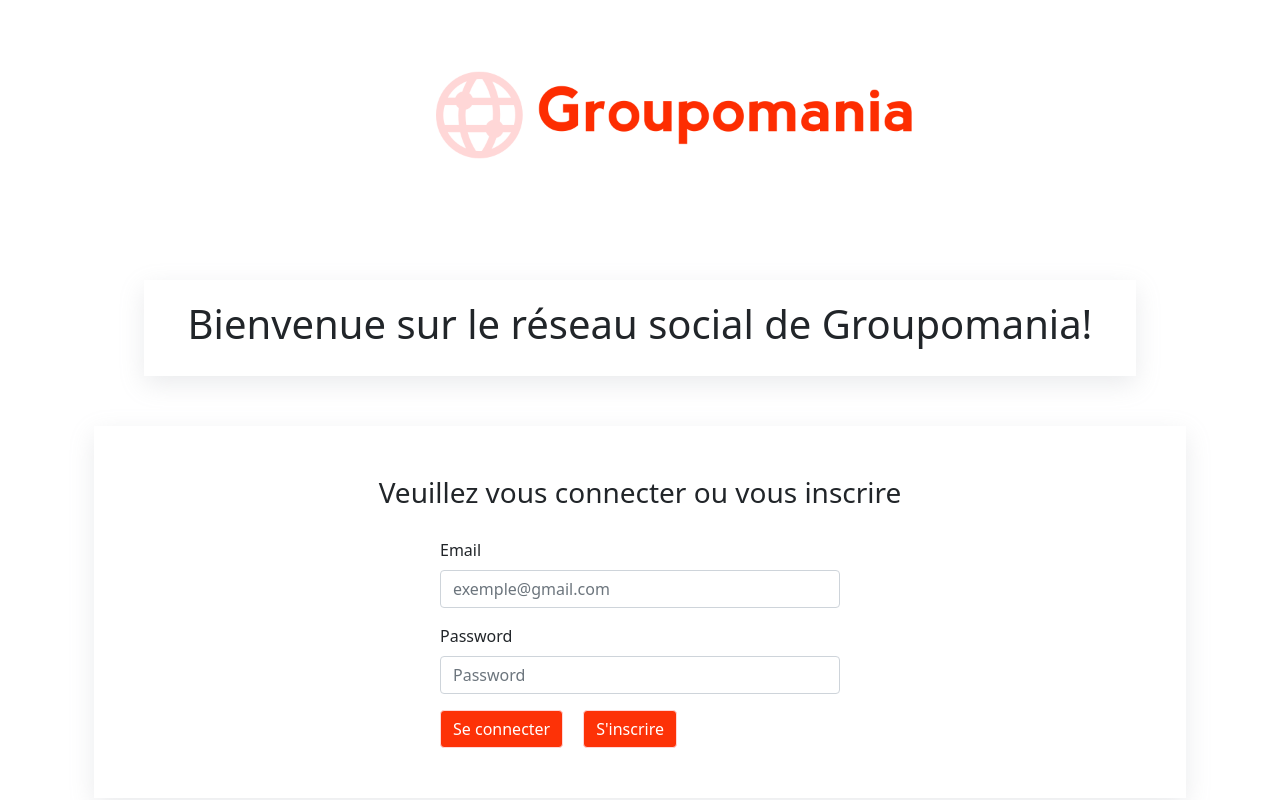
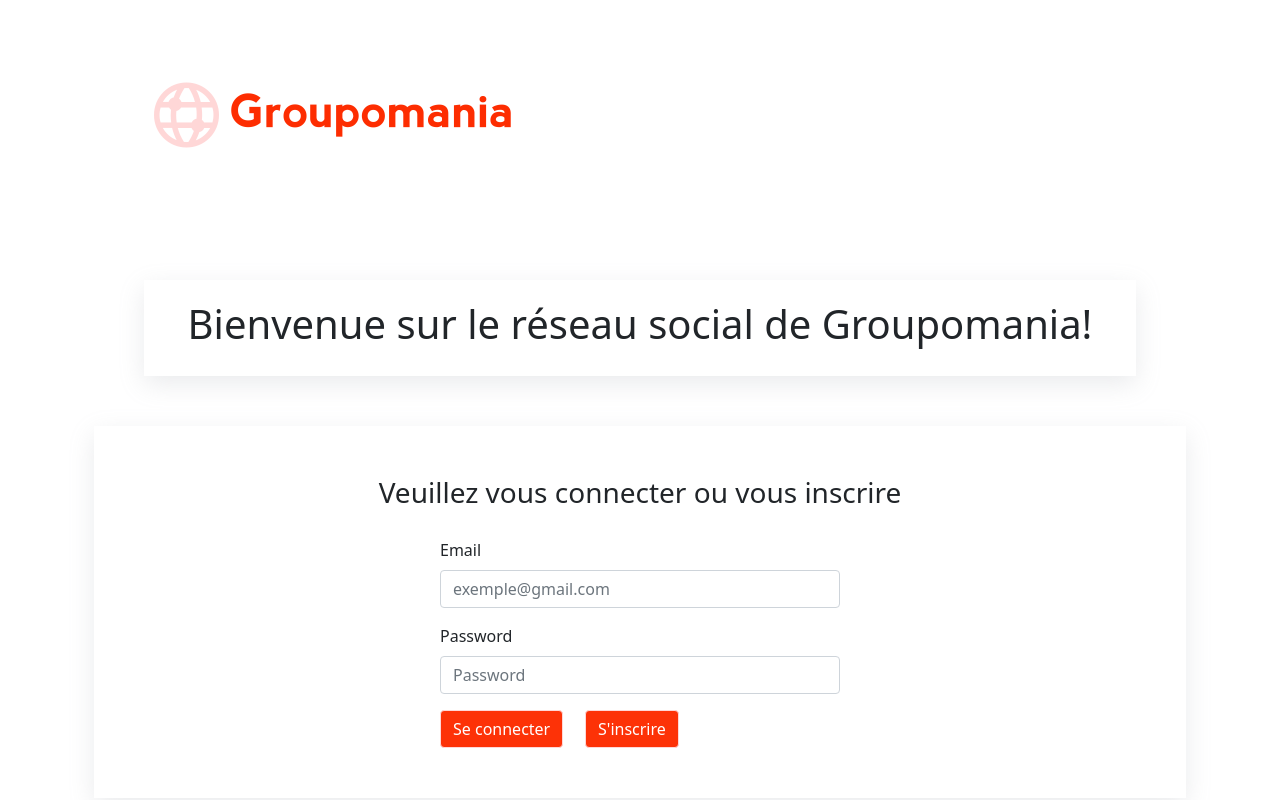
Before and after one commit to at4n4ss/JulienAtanassov_7_10082021, a React (Create React App) app in the folder frontend/mon-app/: page / in a window 1280 px wide. Built offline with nearby package versions, Linux system fonts and the light colour scheme; no server answers.

Commit message:
login fix/style

```diff
--- a/frontend/mon-app/src/components/LoginForm.js
+++ b/frontend/mon-app/src/components/LoginForm.js
@@ -1,5 +1,5 @@
 // Imports
-import React, { useState } from 'react';
+import React, { useEffect, useState } from 'react';
 import '../styles/style.css';
 import Form from 'react-bootstrap/Form';
 import Button from 'react-bootstrap/Button';
@@ -12,9 +12,10 @@ const LoginForm = () => {
   const [emailLog, setEmailLog] = useState('');
   const [passwordLog, setPasswordLog] = useState('');
   let URL = 'http://localhost:3002/api/users/login';
-  let data = { email: emailLog, password: passwordLog };
 
+  useEffect(() => {}, []);
   const login = e => {
+    let data = { email: emailLog, password: passwordLog };
     e.preventDefault();
     axios(URL, {
       method: 'POST',
@@ -55,14 +56,16 @@ const LoginForm = () => {
           placeholder='Password'
         />
       </Form.Group>
-
-      <Button onClick={login} variant='primary' type='submit'>
-        Se connecter
-      </Button>
-
-      <Button onClick={redirect} className='registerBtn' variant='primary'>
-        S'inscrire
-      </Button>
+      <div className='containerLogButton'>
+        <div className='logButton'>
+          <Button onClick={login} variant='primary' type='submit'>
+            Se connecter
+          </Button>
+        </div>
+        <Button onClick={redirect} className='registerBtn' variant='primary'>
+          S'inscrire
+        </Button>
+      </div>
     </Form>
   );
 };
--- a/frontend/mon-app/src/components/Navigation..js
+++ b/frontend/mon-app/src/components/Navigation..js
@@ -1,5 +1,5 @@
 // Imports
-import React, { useState } from 'react';
+import React, { useState, useEffect } from 'react';
 import '../styles/style.css';
 import Nav from 'react-bootstrap/Nav';
 import { useHistory } from 'react-router-dom';
@@ -18,24 +18,33 @@ const api = axios.create({
   }
 });
 
-const params = new URLSearchParams();
-params.append('userData', localStorage.getItem('userId'));
 // Composant barre de navigation
 
 const Navigation = () => {
+  const params = new URLSearchParams();
+  params.append('userData', localStorage.getItem('userId'));
   let [isAuth, setIsAuth] = useState('');
   const history = useHistory();
 
   const getUser = async () => {
+    console.log(params.UserData);
     let data = await api.post('/', params).then(({ data }) => data);
-
+    console.log(data.isAdmin);
     setIsAuth(data.isAdmin);
   };
+  useEffect(() => {
+    console.log('isAuth updated', isAuth);
+  }, [isAuth]);
+  useEffect(() => {
     getUser();
+  }, [history]);
+
   const isUserAuth = () => {
     if (isAuth === 2) {
       console.log(isAuth);
       return true;
+    } else {
+      return false;
     }
   };
 
@@ -50,6 +59,7 @@ const Navigation = () => {
           <div className='containerLogo'>
             <img className='logoNav' src={logo} alt='logo' />
           </div>
+          <div className='containerNavButtons'>
             <Nav.Item>
               <Nav.Link className='navButtons' href='/articles'>
                 Articles
@@ -58,7 +68,11 @@ const Navigation = () => {
             <Nav.Item>
               <Nav.Link href='/profile'>Profile</Nav.Link>
             </Nav.Item>
-
+            <Nav.Item>
+              {isUserAuth() === true && (
+                <Nav.Link href='/admin'>Admin</Nav.Link>
+              )}
+            </Nav.Item>
             <div className='disconnectContainer'>
               <div className='buttonContainer'>
                 <button onClick={disconnectUser} className='btn btn-primary'>
@@ -66,9 +80,7 @@ const Navigation = () => {
                 </button>
               </div>
             </div>
-          <Nav.Item>
-            {isUserAuth() === true && <Nav.Link href='/admin'>Admin</Nav.Link>}
-          </Nav.Item>
+          </div>
         </Nav>
       </Container>
     </div>
--- a/frontend/mon-app/src/pages/Articles.js
+++ b/frontend/mon-app/src/pages/Articles.js
@@ -2,8 +2,18 @@
 import Navigation from '../components/Navigation.';
 import DisplayContent from '../components/DisplayContent';
 import Container from 'react-bootstrap/Container';
+import React, { useState, useEffect } from 'react';
+import { useHistory } from 'react-router';
+
 // Page Articles
+
 const Articles = () => {
+  const history = useHistory();
+  const handleRefresh = () => {};
+
+  useEffect(() => {
+    // Met à jour le titre du document via l’API du navigateur
+  }, []);
   return (
     <div className='articles'>
       <Navigation />
--- a/frontend/mon-app/src/styles/style.css
+++ b/frontend/mon-app/src/styles/style.css
@@ -4,7 +4,7 @@ a {
 }
 .nav {
   display: flex;
-  justify-content: center;
+  justify-content: flex-start;
   align-items: center;
   margin-right: 0;
 }
@@ -15,8 +15,19 @@ a {
   margin: 20px;
 }
 /* Header */
+.containerNavButtons {
+  width: 50%;
+  justify-content: flex-end;
+  display: flex;
+}
 .navButtons {
   margin-right: 10px;
+}
+.containerLogButton {
+  display: flex;
+}
+.logButton {
+  width: 125px;
 }
 .nav-link {
   color: white !important;
@@ -25,6 +36,7 @@ a {
   background-color: #fd3207;
 }
 .disconnectContainer {
+  width: 120px;
   margin-left: 25%;
 }
 .containerLogo {
@@ -34,25 +46,11 @@ a {
   margin-right: 25%;
 }
 .containerLogo img {
-  width: 200px;
+  width: 250px;
   height: 200px;
   object-fit: cover;
 }
-.homeImgContainer {
-  margin-left: 24%;
 
-  max-width: 500px;
-  max-height: 500px;
-  object-fit: contain;
-}
-.homeImgContainer img {
-  display: flex;
-  text-align: center;
-  justify-content: center;
-  width: 600px;
-  height: 230px;
-  object-fit: cover;
-}
 /* boutons */
 .btn-primary {
   background-color: #fd3207 !important;
@@ -77,6 +75,16 @@ button:focus {
   height: 38px;
 }
 /* Login Page */
+.homeImgContainer {
+  max-width: 500px;
+  max-height: 500px;
+  object-fit: contain;
+}
+.homeImgContainer img {
+  width: 90%;
+  height: 230px;
+  object-fit: cover;
+}
 .containerLogin {
   display: flex;
   padding: 30px 30px 50px 30px;
@@ -163,3 +171,13 @@ button:focus {
   text-align: center;
   box-shadow: rgba(149, 157, 165, 0.2) 0px 8px 24px;
 }
+
+/* Sur les écrans, quand la largeur de la fenêtre fait au maximum 1280px */
+@media screen and (max-width: 1280px) {
+}
+@media screen and (max-width: 1010px) {
+  .containerNavButtons {
+    flex-wrap: wrap;
+    justify-content: center;
+  }
+}
```
Also changed, not shown: frontend/mon-app/src/components/RefreshPage.js (added, +13 -0 lines), 2 other files (tests, documents, lock files or other folders). Lines whose indentation alone changed are shown as unchanged.
